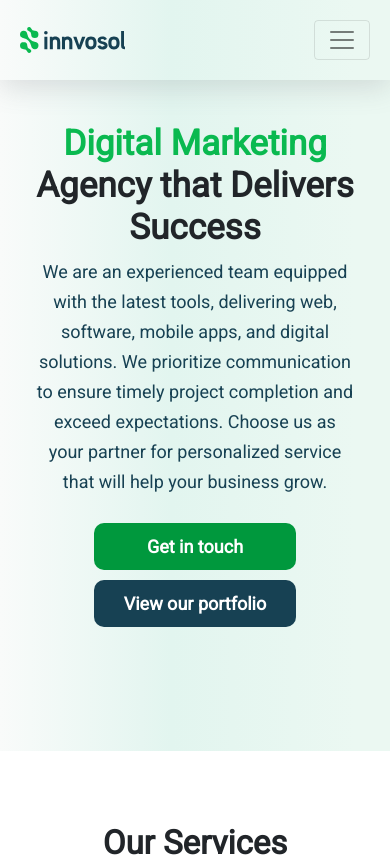
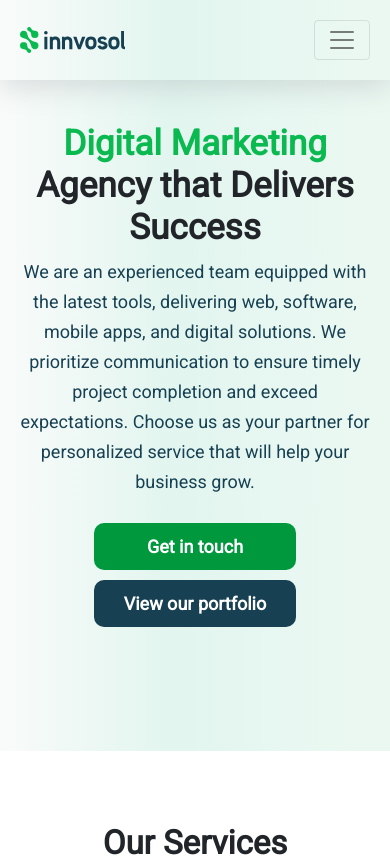
Before and after one commit to BasharatAliKing/innvosol-project, a React (Create React App) app: page / in a window 390 px wide. Shown: the top 857 px of the page. Built offline with nearby package versions, Linux system fonts and the light colour scheme.

Commit message:
data added

```diff
--- a/src/Utilities/Home.css
+++ b/src/Utilities/Home.css
@@ -281,9 +281,6 @@
 }
 
 @media(max-width:576px){
-    .row{
-        margin: 0px;
-    }
     #Home{
         width: 100%;
         padding: 0px 20px;
```
